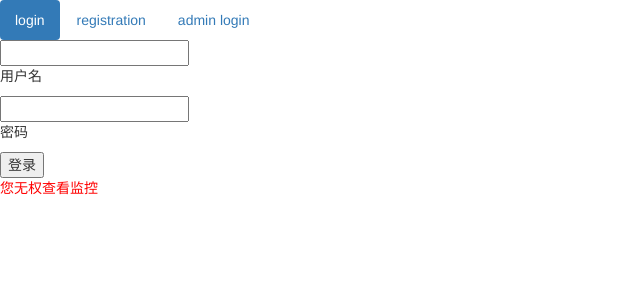
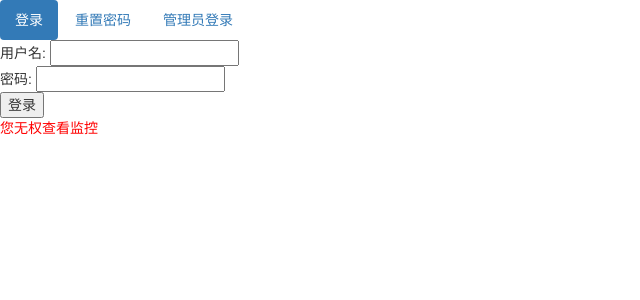
Before and after one commit to DimLight1998/WebArtamenster, a Django app: page / in a window 1280 px wide. Shown: the top 300 px of the page, without its empty margins (0-640 px from the left). Run offline with Django 3.2, Linux system fonts and the light colour scheme; some libraries are stand-ins or nearby versions.

Commit message:
add password change

```diff
--- a/web/templates/index.html
+++ b/web/templates/index.html
@@ -13,24 +13,25 @@
 <div>
       {% if not logged_in %}
             <ul class="nav nav-pills">
-              <li class="active"><a data-toggle="pill" href="#login">login</a></li>
-              <li><a data-toggle="pill" href="#register">registration</a></li>
-              <li><a data-toggle="pill" href="#admin">admin login</a></li>
+              <li class="active" onclick="clearError()"><a data-toggle="pill" href="#login">登录</a></li>
+              <li onclick="clearError()"><a data-toggle="pill" href="#reset">重置密码</a></li>
+              <li onclick="clearError()"><a data-toggle="pill" href="#admin">管理员登录</a></li>
             </ul>
 
             <div class="tab-content">
               <div id="login" class="tab-pane fade in active">
                     <form action="login" method="post">
-                        <div><input type="text" name="username"> <p>用户名</p></div>
-                        <div><input type="password" name="password"> <p>密码</p></div>
+                        <div>用户名: <input type="text" name="username"> </div>
+                        <div>密码: <input type="password" name="password"> </div>
                         <input type="submit" value="登录">
                     </form>
               </div>
-              <div id="register" class="tab-pane fade">
-                    <form action="register" method="post">
-                        <div><input type="text" name="username"> <p>用户名</p></div>
-                        <div><input type="password" name="password"> <p>密码</p></div>
-                        <input type="submit" value="注册">
+              <div id="reset" class="tab-pane fade">
+                    <form action="reset" method="post">
+                        <div>用户名: <input type="text" name="username"> </div>
+                        <div>旧密码: <input type="password" name="old"> </div>
+                        <div>新密码: <input type="password" name="new"> </div>
+                        <input type="submit" value="重置">
                     </form>
               </div>
               <div id="admin" class="tab-pane fade">
@@ -43,7 +44,7 @@
 </div>
 
       {% if error %}
-            <div> <p style="color: red"> {{ error }} </p> </div>
+            <div> <p id="error" style="color: red"> {{ error }} </p> </div>
       {% else %}
 
       {% endif %}
@@ -71,6 +72,14 @@
         location.href = "logout";
     }
 
+    function clearError() {
+        error = document.getElementById("error");
+        if(error)
+        {
+        error.hidden = true;
+        }
+    }
+
     setInterval(function(){
     img = document.getElementById("main_image");
     if(img)
--- a/web/web/urls.py
+++ b/web/web/urls.py
@@ -16,7 +16,7 @@ Including another URLconf
 from django.contrib import admin
 from django.urls import path
 from django.conf.urls import url
-from webweb.views import index, user_logout, user_login, user_register, my_image
+from webweb.views import index, user_logout, user_login, user_register, my_image, user_reset
 
 urlpatterns = [
     url(r'^admin/', admin.site.urls),
@@ -24,5 +24,6 @@ urlpatterns = [
     url(r'^logout$', user_logout),
     url(r'^login$', user_login),
     url(r'^register$', user_register),
+    url(r'^reset$', user_reset),
     url(r'jpg', my_image),
 ]
--- a/web/webweb/views.py
+++ b/web/webweb/views.py
@@ -12,13 +12,14 @@ with redis_lock.Lock(r, "image"):
 
 
 # Create your views here.
-def index(request, error=''):
-    return render_to_response("index.html", {'logged_in': request.user.is_authenticated, 'error':error})
+def index(request):
+    return render_to_response("index.html", {'logged_in': request.user.is_authenticated, 'error':"" if 'error' not in request.session else request.session['error']})
 
 
 def user_logout(request):
     logout(request)
-    return index(request)
+    request.session['error'] = ""
+    return HttpResponseRedirect("/")
 
 
 def user_login(request):
@@ -30,7 +31,8 @@ def user_login(request):
         login(request, user)
     else:
         error = '用户名/密码错误'
-    return index(request, error=error)
+    request.session['error'] = error
+    return HttpResponseRedirect("/")
 
 
 def user_register(request):
@@ -38,11 +40,32 @@ def user_register(request):
     password = request.POST['password']
     ans = User.objects.filter(username=username)
     if len(ans):
-        return index(request, error="用户已存在")
+        error = "用户已存在"
+        request.session['error'] = error
+        return HttpResponseRedirect("/")
     user = User.objects.create_user(username, email=None, password=password)
     user = authenticate(request, username=username, password=password)
     login(request, user)
-    return index(request)
+    request.session['error'] = error
+    return HttpResponseRedirect("/")
+
+
+def user_reset(request):
+    username = request.POST['username']
+    old = request.POST['old']
+    new = request.POST['new']
+    user = authenticate(request, username=username, password=old)
+    error = ''
+    if user is not None:
+        # user.password = new
+        user.set_password(new)
+        user.save()
+        error = "修改成功"
+    else:
+        error = '用户名/密码错误'
+    request.session['error'] = error
+    return HttpResponseRedirect("/")
+
 
 
 def my_image(request):
```
Also changed, not shown: web/db.sqlite3.
